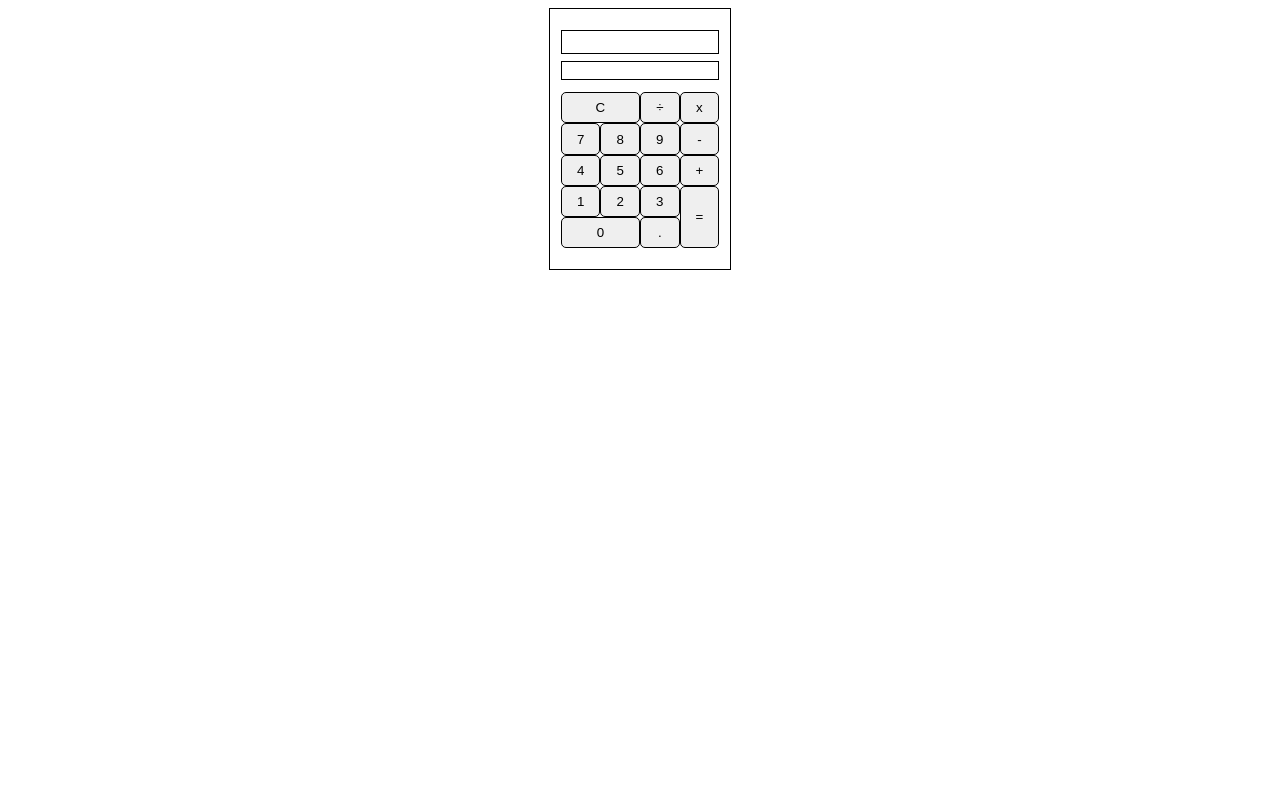
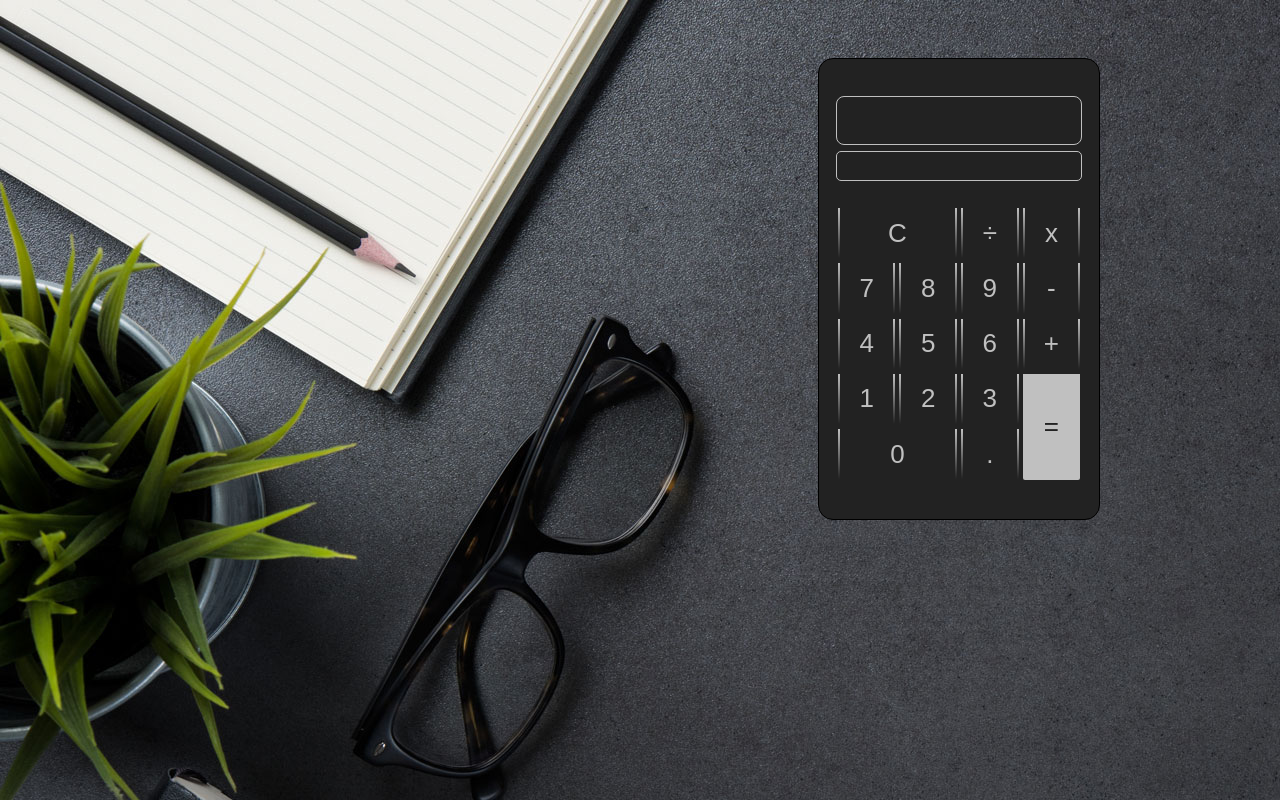
Before and after one commit to lucyewright/Calculator, a website with bundled scripts: page index.html in a window 1280 px wide. Built offline with nearby package versions, Linux system fonts and the light colour scheme.

Commit message:
basic style added

```diff
--- a/style.css
+++ b/style.css
@@ -1,14 +1,22 @@
 body {
-  display: flex;
-  align-content: center;
-  justify-content: center;
-  font-family: "Franklin Gothic Medium", "Arial Narrow", Arial, sans-serif;
+  padding: 0px 180px;
+  font-family: -apple-system, BlinkMacSystemFont, "Segoe UI", Roboto, Oxygen,
+    Ubuntu, Cantarell, "Open Sans", "Helvetica Neue", sans-serif;
+  background: url(business-desk-background.jpg);
+  background-repeat: no-repeat;
 }
 
 main {
+  background-color: rgb(34, 34, 34);
+  color: silver;
+  position: fixed;
+  right: 40%;
+  left: 60%;
+  margin: 50px;
   border: 1px solid black;
-  width: 180px;
-  height: 260px;
+  border-radius: 15px;
+  width: 280px;
+  height: 460px;
   padding: 0px;
   display: grid;
   grid-template-columns: [col1-start] 22% [col2-start] 22% [col3-start] 22% [col4-start] 22% [col-end];
@@ -16,45 +24,67 @@ main {
   align-content: center;
   justify-content: center;
 }
-input {
-  border: 1px solid black;
-  border-radius: 5px;
-}
 
 #display {
   margin: 0px;
   padding: 0px 2px;
+  background-color: rgb(34, 34, 34);
   grid-column-start: col1-start;
   grid-column-end: col-end;
   grid-row-start: input;
   grid-row-end: output;
-  font-size: 16px;
-  font-family: digital;
-  height: 1.4em;
+  font-size: 26px;
+  height: 1.8em;
   text-align: right;
-  border: 1px solid black;
-  border-left: 1px solid black;
-  border-right: 1px solid black;
+  border: 1px solid silver;
+  border-left: 1px solid silver;
+  border-right: 1px solid silver;
+  border-radius: 8px;
 }
 
 #running {
-  margin: 0px 0px 2px 0px;
+  margin: 0px;
   padding: 0px 2px;
+  background-color: rgb(34, 34, 34);
   grid-column-start: col1-start;
   grid-column-end: col-end;
   grid-row-start: output;
   grid-row-end: but1-start;
-  font-size: 12px;
+  font-size: 20px;
   height: 1.4em;
   text-align: right;
   vertical-align: text-top;
-  line-height: 14px;
-  border: 1px solid black;
-  border-left: 1px solid black;
-  border-right: 1px solid black;
+  border: 1px solid silver;
+  border-left: 1px solid silver;
+  border-right: 1px solid silver;
+  border-radius: 5px;
   word-wrap: break-word;
   overflow-wrap: break-word;
   overflow-x: scroll;
+}
+
+input {
+  border-top: 1px solid silver;
+  -webkit-border-image: -webkit-gradient(
+      linear,
+      0 0,
+      0 100%,
+      from(silver),
+      to(rgba(0, 0, 0, 0))
+    )
+    1 100%;
+  color: silver;
+  background-color: rgb(34, 34, 34);
+  border-bottom-right-radius: 2px;
+  border-bottom-left-radius: 2px;
+  font-size: 26px;
+  margin: 2px;
+  transition: background-color 0.2s, color 0.2s;
+}
+
+input:hover {
+  background-color: rgb(252, 162, 16);
+  color: rgb(34, 34, 34);
 }
 
 #one {
@@ -167,6 +197,14 @@ input {
   grid-column-end: col-end;
   grid-row-start: but4-start;
   grid-row-end: row-end;
+  background-color: silver;
+  color: rgb(34, 34, 34);
+  transition: background-color 0.2s, color 0.2s;
+}
+
+#equals:hover {
+  background-color: rgb(34, 34, 34);
+  color: silver;
 }
 
 #plmin {
```
Also changed, not shown: business-desk-background.jpg (added).
